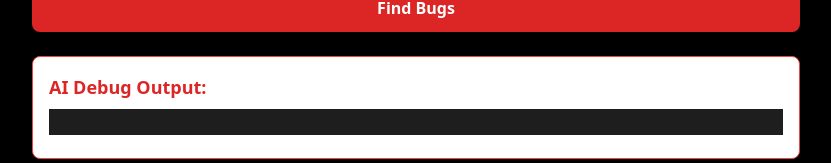
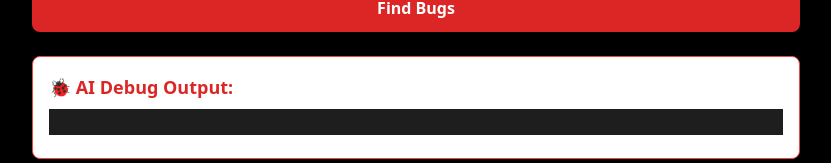
Before and after one commit to nikhxxt/ai-code-debugger, a Next.js app: page / in a window 1280 px wide. Shown: the part 400-563 px from the top of the page, without its empty margins (224-1055 px from the left). Built offline with nearby package versions, Linux system fonts and the light colour scheme.

Commit message:
Update OutputBox.tsx

```diff
--- a/components/OutputBox.tsx
+++ b/components/OutputBox.tsx
@@ -28,7 +28,7 @@ const OutputBox: React.FC<OutputBoxProps> = ({ output, code }) => {
 
   return (
     <div className="bg-white text-black p-4 rounded-lg border border-red-500 shadow-xl">
-      <h2 className="text-lg font-semibold text-red-600 mb-2">AI Debug Output:</h2>
+      <h2 className="text-lg font-semibold text-red-600 mb-2">🐞 AI Debug Output:</h2>
       <SyntaxHighlighter language="text" style={vscDarkPlus} wrapLines={true}>
         {output}
       </SyntaxHighlighter>
```
